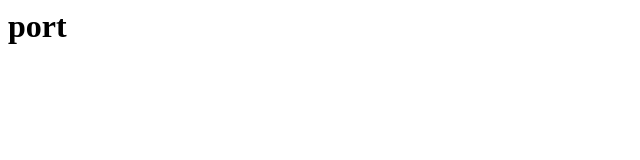
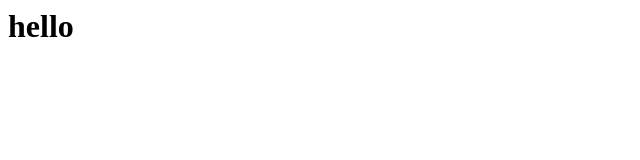
Before and after one commit to ZenoAR/ZenoAR.github.io, a plain HTML site: page index.html in a window 1280 px wide. Shown: the full height of the page, 0-640 px from the left. Drawn offline with Linux system fonts and the light colour scheme.

Commit message:
Change heading text from 'port' to 'hello'

```diff
--- a/index.html
+++ b/index.html
@@ -1 +1 @@
-<h1> port </h1>
+<h1> hello </h1>
```
